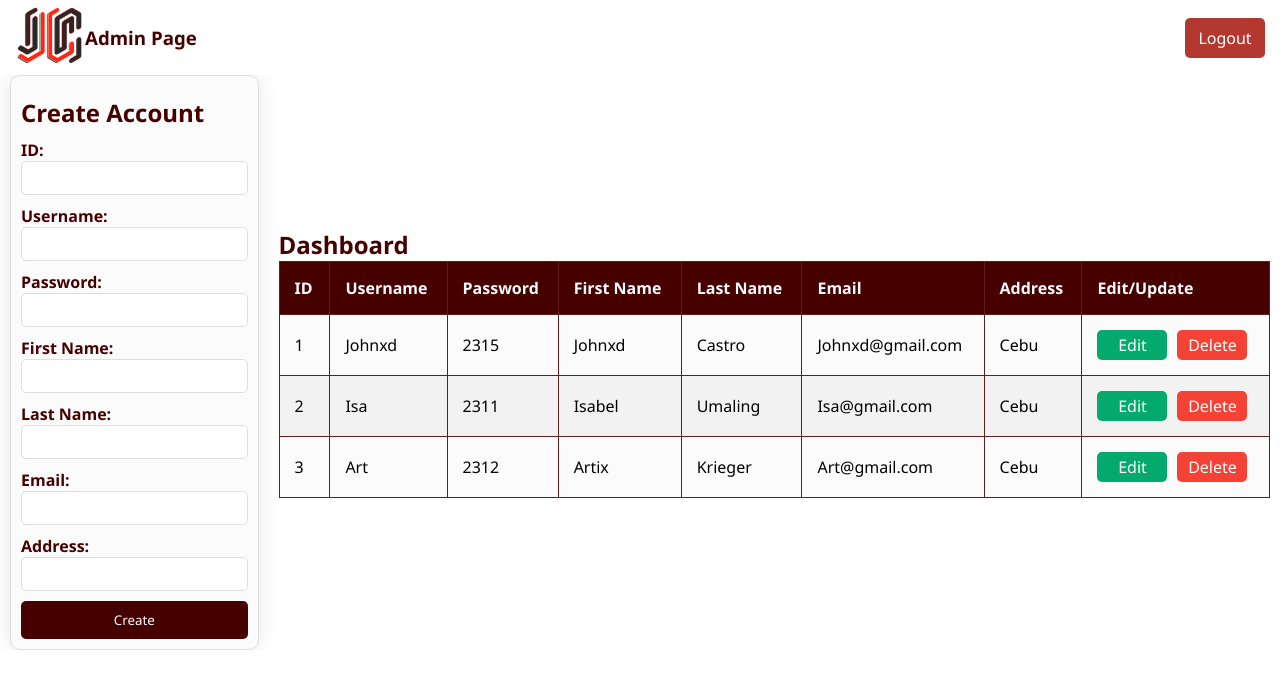
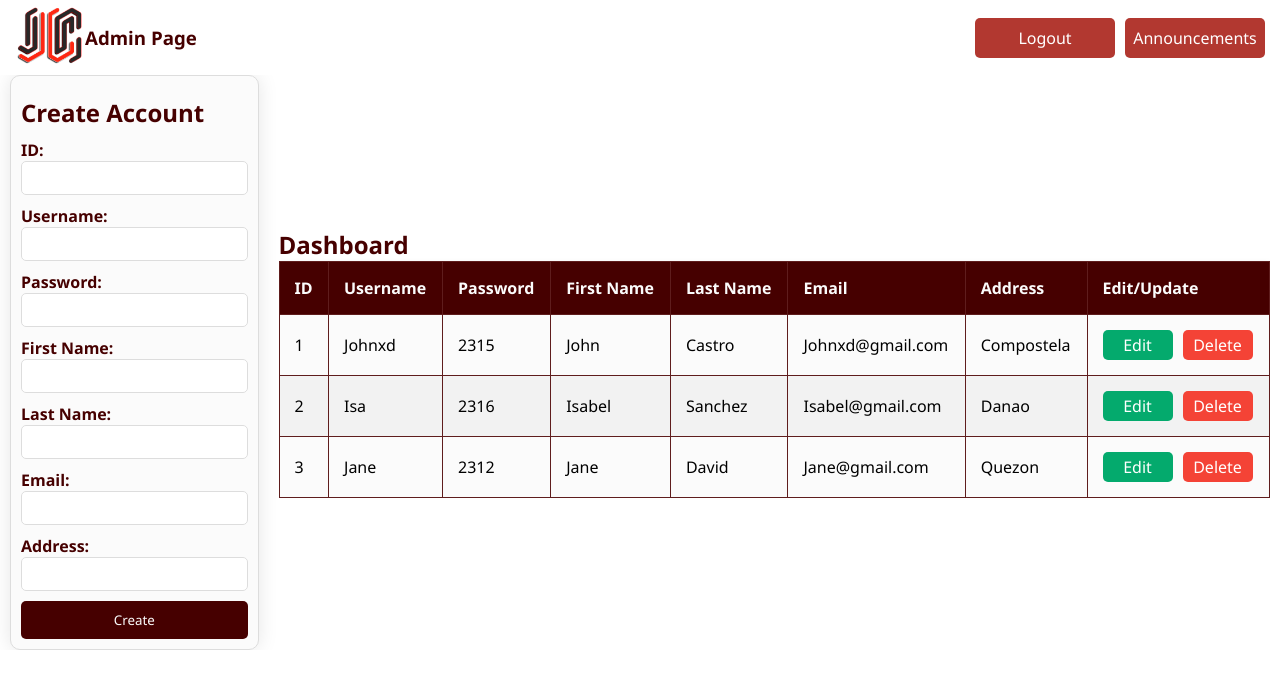
Before and after one commit to JohnxdLink/FreedomWallXML, a PHP site: page /views/admin/index.php in a window 1280 px wide. Shown: the top 689 px of the page. Run offline with PHP 8.4, Linux system fonts and the light colour scheme.

Commit message:
Msg: Nothing Has Change

```diff
--- a/controllers/delete.php
+++ b/controllers/delete.php
@@ -74,7 +74,7 @@ function handleDelete()
          $dom->save($xmlFile);
 
          echo '<script>';
-         echo 'alert("Invalid registration data");';
+         echo 'alert("Account sucessfully deleted");';
          echo 'window.location.href = "../views/admin/index.php";';
          echo '</script>';
       } else {
--- a/controllers/freedom-read.php
+++ b/controllers/freedom-read.php
@@ -8,7 +8,9 @@ $dom->formatOutput = true;
 if (file_exists($xmlFile)) {
    $dom->load($xmlFile);
 
-   $entries = $dom->getElementsByTagName('entry');
+   // Get all entries and reverse the order
+   $entries = iterator_to_array($dom->getElementsByTagName('entry'));
+   $entries = array_reverse($entries);
 
    foreach ($entries as $entry) {
       $id = $entry->getElementsByTagName('id')->item(0)->nodeValue;
--- a/views/admin/index.php
+++ b/views/admin/index.php
@@ -4,8 +4,14 @@
 <head>
    <meta charset="UTF-8">
    <meta name="viewport" content="width=device-width, initial-scale=1.0">
+   <meta name="language" content="English">
+   <meta name="title" content="Green Archive">
+   <meta name="description" content="This webpage is all about Freedom Wall XML Content">
+   <meta name="robots" content="index, follow">
+   <meta name="viewport" content="width=device-width, initial-scale=1.0">
+   <meta name="author" content="Castro John Christian">
+   <title>Freedom Wall | Admin</title>
    <link rel="stylesheet" href="../css/admin-index-css.css">
-   <title>Freedom Wall | Admin</title>
 </head>
 
 <body>
@@ -18,9 +24,17 @@
             <h1 class="header-text">Admin Page</h1>
          </section>
       </section>
-      <section class="anchor-logout--layout">
-         <a class="anchor-logout" href="../../index.php">Logout</a>
+
+      <section class="anchor-content">
+         <section class="anchor-logout--layout">
+            <a class="anchor-logout" href="../../index.php">Logout</a>
+         </section>
+
+         <section class="anchor-logout--layout">
+            <a class="anchor-logout" href="../admin/announcements.php">Announcements</a>
+         </section>
       </section>
+
    </header>
 
    <main class="content">
--- a/views/css/admin-index-css.css
+++ b/views/css/admin-index-css.css
@@ -38,12 +38,18 @@ h1.header-text {
    color: #460000;
 }
 
+section.anchor-content {
+   display: flex;
+   flex-direction: row;
+   gap: 10px;
+}
+
 section.anchor-logout--layout {
    display: flex;
    flex-direction: row;
    justify-content: center;
    align-items: center;
-   width: 80px;
+   width: 140px;
    height: 40px;
    background-color: #b23830;
    border-radius: 5px;
--- a/xml-files/account.xml
+++ b/xml-files/account.xml
@@ -4,27 +4,27 @@
     <id>1</id>
     <username>Johnxd</username>
     <password>2315</password>
-    <firstname>Johnxd</firstname>
+    <firstname>John</firstname>
     <lastname>Castro</lastname>
     <email>Johnxd@gmail.com</email>
-    <address>Cebu</address>
+    <address>Compostela</address>
   </user>
   <user>
     <id>2</id>
     <username>Isa</username>
-    <password>2311</password>
+    <password>2316</password>
     <firstname>Isabel</firstname>
-    <lastname>Umaling</lastname>
-    <email>Isa@gmail.com</email>
-    <address>Cebu</address>
+    <lastname>Sanchez</lastname>
+    <email>Isabel@gmail.com</email>
+    <address>Danao</address>
   </user>
   <user>
     <id>3</id>
-    <username>Art</username>
+    <username>Jane</username>
     <password>2312</password>
-    <firstname>Artix</firstname>
-    <lastname>Krieger</lastname>
-    <email>Art@gmail.com</email>
-    <address>Cebu</address>
+    <firstname>Jane</firstname>
+    <lastname>David</lastname>
+    <email>Jane@gmail.com</email>
+    <address>Quezon</address>
   </user>
 </users>
```
Also changed, not shown: index.php (+8 -1 lines), views/css/home-index-css.css (+12 -0 lines), views/home/index.php (+10 -1 lines), xml-files/freedomwall.xml (+12 -1 lines), public/images/icons8-notification-90.png (added).
